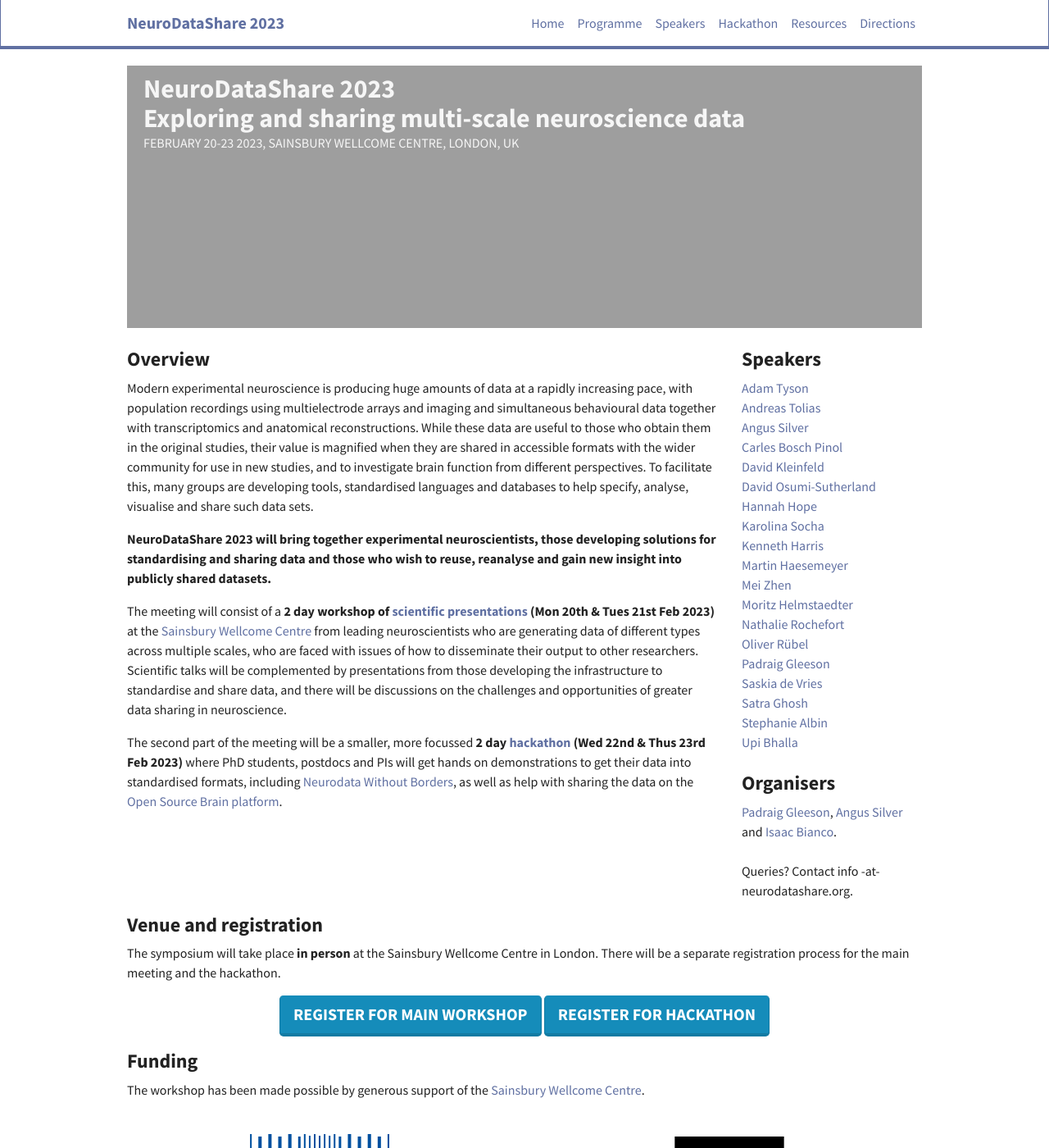
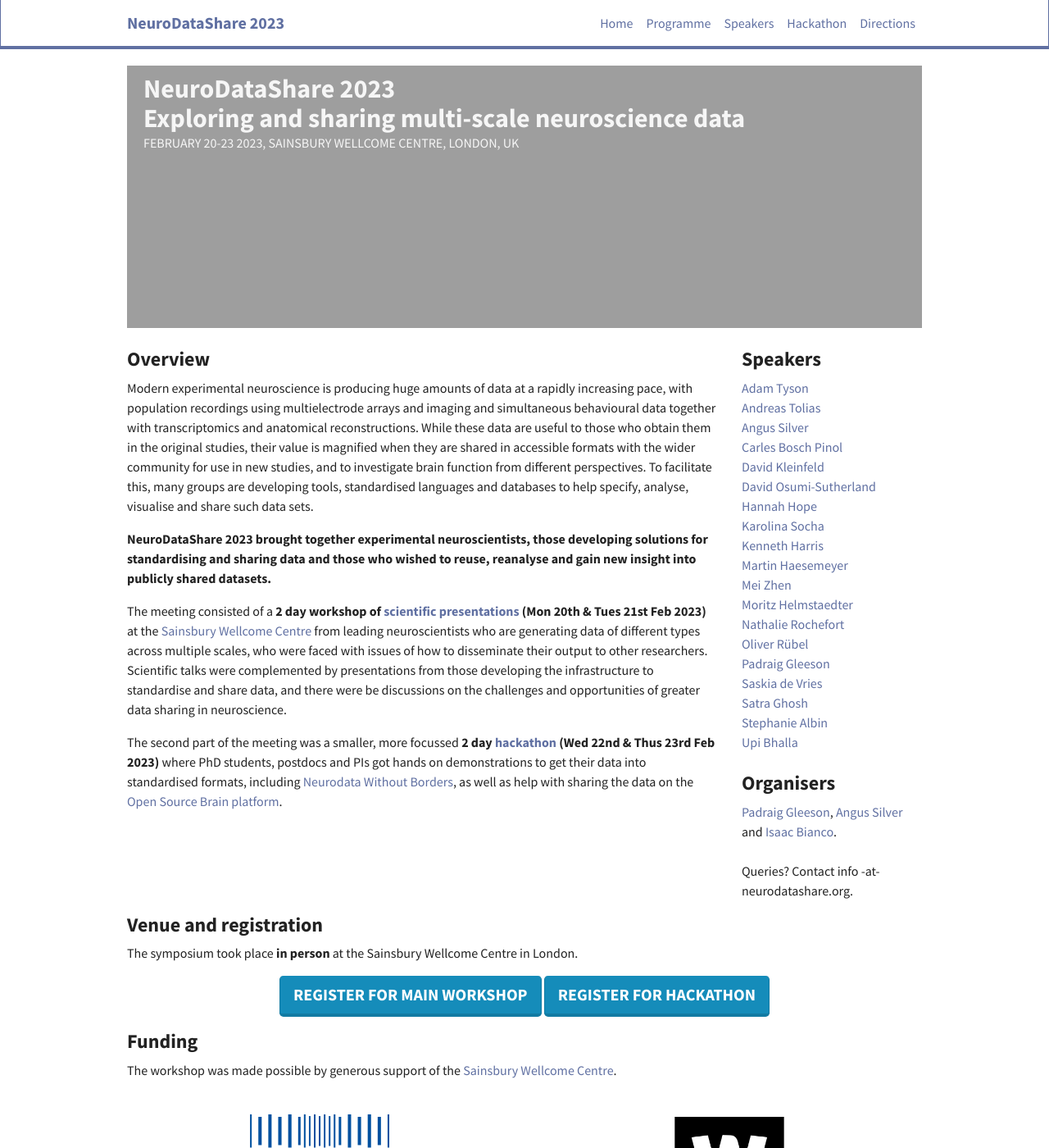
Before and after one commit to OpenSourceBrain/NeuroDataShare, a Jekyll site: the page built from _pages/home.md, in a window 1280 px wide and 1400 px high. Shown: the whole window at 82% size. Built offline with Jekyll 4.4.1, drawn with Linux system fonts in a browser that asks for light colours; nearby versions of some CDN libraries.

Commit message:
Making the description past tense

```diff
--- a/_includes/header.html
+++ b/_includes/header.html
@@ -12,7 +12,6 @@
     <li class="nav-item"><a class="nav-link" href="{{ site.url }}{{ site.baseurl }}/programme">Programme</a></li>
     <li class="nav-item"><a class="nav-link" href="{{ site.url }}{{ site.baseurl }}/speakers">Speakers</a><li>
     <li class="nav-item"><a class="nav-link" href="{{ site.url }}{{ site.baseurl }}/hackathon">Hackathon</a></li>
-    <li class="nav-item"><a class="nav-link" href="{{ site.url }}{{ site.baseurl }}/resources">Resources</a></li>
     <li class="nav-item"><a class="nav-link" href="{{ site.url }}{{ site.baseurl }}/directions">Directions</a></li>
     </ul>
   </div>
--- a/_pages/home.md
+++ b/_pages/home.md
@@ -39,12 +39,12 @@ FEBRUARY 20-23 2023, SAINSBURY WELLCOME CENTRE, LONDON, UK
 Modern experimental neuroscience is producing huge amounts of data at a rapidly increasing pace, with population recordings using multielectrode arrays and imaging and simultaneous behavioural data together with transcriptomics and anatomical reconstructions. While these data are useful to those who obtain them in the original studies, their value is magnified when they are shared in accessible formats with the wider community for use in new studies, and to investigate brain function from different perspectives. To facilitate this, many groups are developing tools, standardised languages and databases to help specify, analyse, visualise and share such data sets. </p>
 
 
-<p><b>NeuroDataShare 2023 will bring together experimental neuroscientists, those developing solutions for standardising and sharing data and those who wish to reuse, reanalyse and gain new insight into publicly shared datasets.</b></p>
+<p><b>NeuroDataShare 2023 brought together experimental neuroscientists, those developing solutions for standardising and sharing data and those who wished to reuse, reanalyse and gain new insight into publicly shared datasets.</b></p>
 
 
-<p>The meeting will consist of a <b>2 day workshop of <a href="programme.html">scientific presentations</a> (Mon 20th & Tues 21st Feb 2023)</b> at the <a href="directions">Sainsbury Wellcome Centre</a> from leading neuroscientists who are generating data of different types across multiple scales, who are faced with issues of how to disseminate their output to other researchers. Scientific talks will be complemented by presentations from those developing the infrastructure to standardise and share data, and there will be discussions on the challenges and opportunities of greater data sharing in neuroscience.</p>
+<p>The meeting consisted of a <b>2 day workshop of <a href="programme.html">scientific presentations</a> (Mon 20th & Tues 21st Feb 2023)</b> at the <a href="directions">Sainsbury Wellcome Centre</a> from leading neuroscientists who are generating data of different types across multiple scales, who were faced with issues of how to disseminate their output to other researchers. Scientific talks were complemented by presentations from those developing the infrastructure to standardise and share data, and there were be discussions on the challenges and opportunities of greater data sharing in neuroscience.</p>
 
-<p>The second part of the meeting will be a smaller, more focussed <b>2 day <a href="hackathon.html">hackathon</a> (Wed 22nd & Thus 23rd Feb 2023)</b> where PhD students, postdocs and PIs will get hands on demonstrations to get their data into standardised formats, including <a href="https://www.nwb.org/">Neurodata Without Borders</a>, as well as help with sharing the data on the <a href="https://www.v2.opensourcebrain.org/">Open Source Brain platform</a>.</p>
+<p>The second part of the meeting was a smaller, more focussed <b>2 day <a href="hackathon.html">hackathon</a> (Wed 22nd & Thus 23rd Feb 2023)</b> where PhD students, postdocs and PIs got hands on demonstrations to get their data into standardised formats, including <a href="https://www.nwb.org/">Neurodata Without Borders</a>, as well as help with sharing the data on the <a href="https://www.v2.opensourcebrain.org/">Open Source Brain platform</a>.</p>
 
 </div>
 
@@ -68,7 +68,7 @@ Modern experimental neuroscience is producing huge amounts of data at a rapidly
 
 <div class="col-sm-12">
 <h2>Venue and registration</h2>
-The symposium will take place <b>in person</b> at the Sainsbury Wellcome Centre in London. There will be a separate registration process for the main meeting and the hackathon.
+The symposium took place <b>in person</b> at the Sainsbury Wellcome Centre in London.
 <p></p>
 
 <p></p>
@@ -82,7 +82,7 @@ The symposium will take place <b>in person</b> at the Sainsbury Wellcome Centre
 <div class="col-sm-12">
 <h2>Funding</h2>
 <p>
-The workshop has been made possible by generous support of the
+The workshop was made possible by generous support of the
 <a href="http://www.sainsburywellcome.org"> Sainsbury Wellcome Centre</a>.
 </p>
 </div>
```
Also changed, not shown: _pages/hackathon.md (+2 -3 lines).
